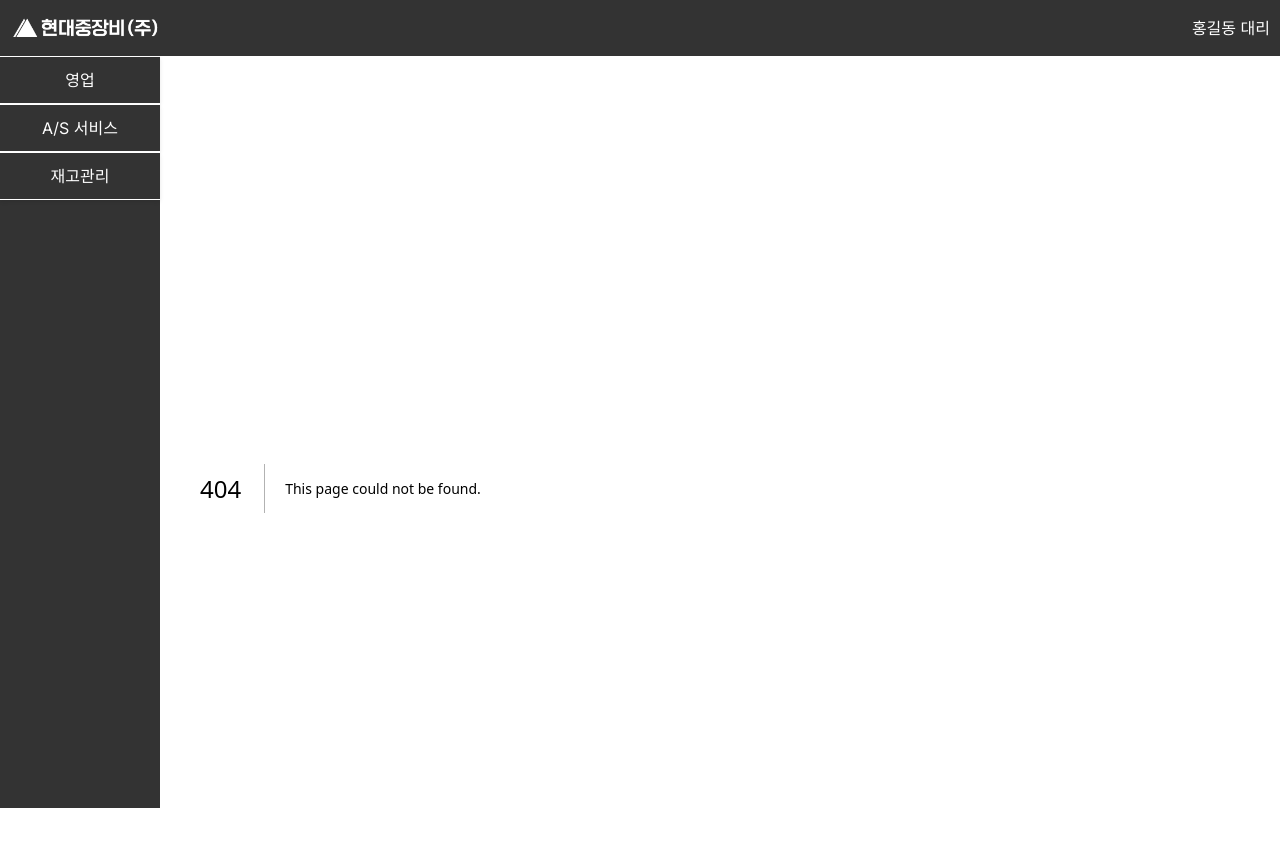
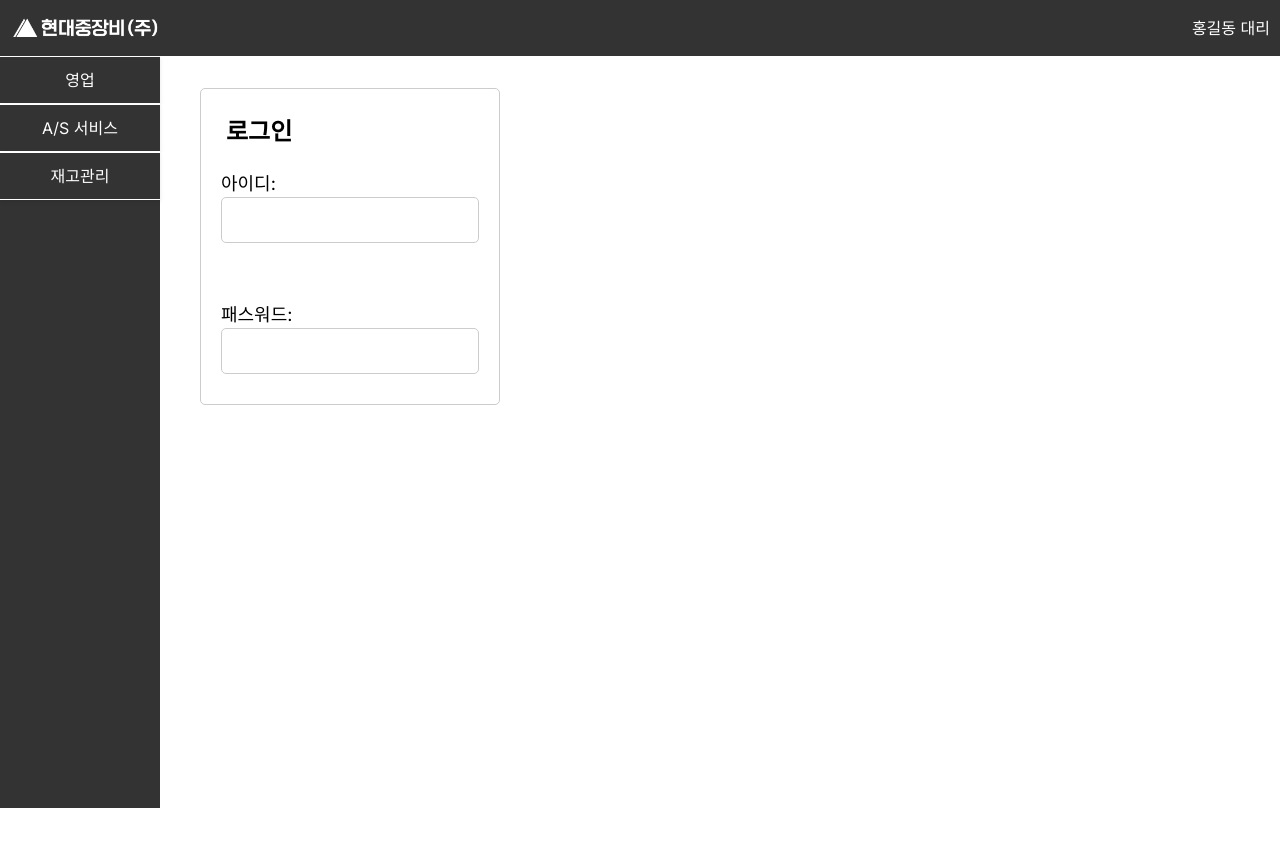
Before and after one commit to Jeongp4939/Jangbe, a Next.js app in the folder jangbe/: page /login in a window 1280 px wide. Before the commit this address had no page. Shown: the top 846 px of the page. After the commit the page ends 808 px from the top, so only its background shows below. Built offline with nearby package versions, Linux system fonts and the light colour scheme.

Commit message:
로그인 폼 작성

```diff
--- a/jangbe/app/header.tsx
+++ b/jangbe/app/header.tsx
@@ -8,6 +8,10 @@ import Image from "next/image";
 export default function Header() {
   const router = useRouter();
 
+  const handleLoginClick = () => {
+    router.push("/login");
+  };
+
   return (
     <div className={styles.header}>
       <button
@@ -16,7 +20,7 @@ export default function Header() {
         <Image src={"/logo.png"} alt="Logo" width={150} height={30} />
       </button>
 
-      <button className={styles.profileButton}>
+      <button className={styles.profileButton} onClick={handleLoginClick}>
         홍길동 대리
       </button>
     </div>
--- /dev/null
+++ b/jangbe/app/login/page.tsx
@@ -0,0 +1,16 @@
+import styles from './styles.module.css';
+
+export default function Login() {
+    return(
+        <div className={styles.loginContainer}>
+            <h1 className={styles.loginTitle}>로그인</h1>
+            <label className={styles.loginLabel} htmlFor="id">아이디:</label>
+            <input className={styles.loginInput} type="text" id="id" name="id" />
+            <br />
+            <br />
+            <br />
+            <label className={styles.loginLabel} htmlFor="password">패스워드:</label>
+            <input className={styles.loginInput} type="password" id="password" name="password" />
+        </div>
+    )
+}
--- /dev/null
+++ b/jangbe/app/login/styles.module.css
@@ -0,0 +1,25 @@
+.loginContainer {
+    width: 300px;
+    margin: 0 auto;
+    padding: 20px;
+    border: 1px solid #ccc;
+    border-radius: 5px;
+}
+
+.loginTitle {
+    font-size: 24px;
+    margin-bottom: 20px;
+}
+
+.loginLabel {
+    font-size: 18px;
+}
+
+.loginInput {
+    width: 100%;
+    padding: 10px;
+    margin-bottom: 10px;
+    border: 1px solid #ccc;
+    border-radius: 5px;
+    box-sizing: border-box;
+}
```
